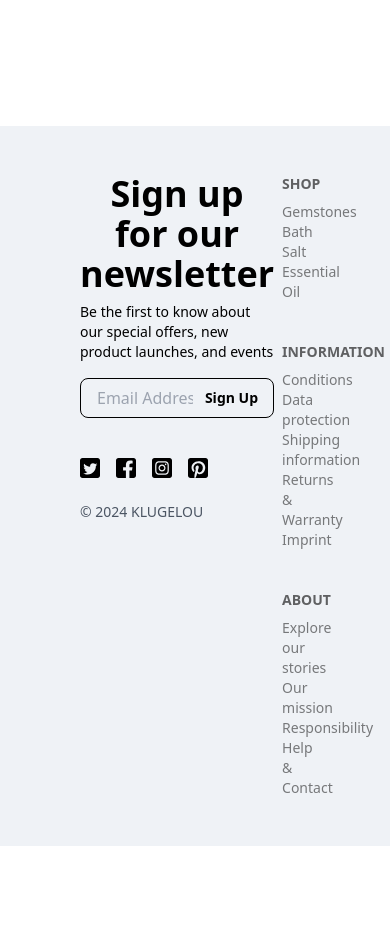
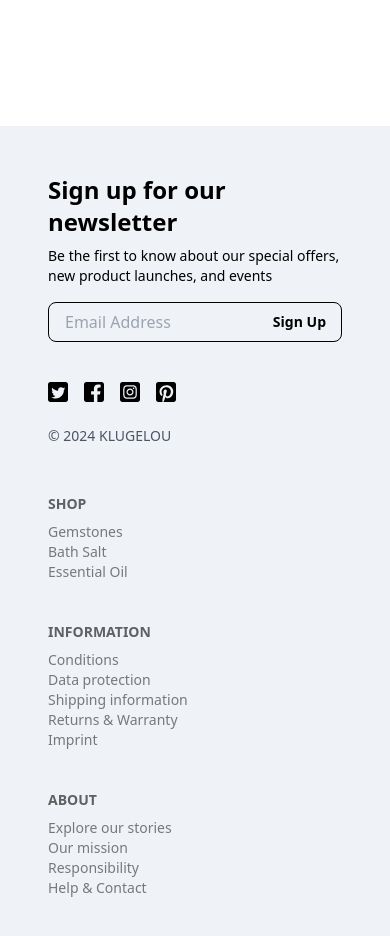
Before and after one commit to SebSchoeneberger/KLUGELOU-FE, a React (Vite) app: page / in a window 390 px wide. Shown: the part 8380-9316 px from the top of the page. Before the commit the page ends 9226 px from the top, so only its background shows below. Built offline with nearby package versions, Linux system fonts and the light colour scheme; a web font is replaced by a local one.

Commit message:
Full responsivness for the Webpage

```diff
--- a/src/Components/Footer.jsx
+++ b/src/Components/Footer.jsx
@@ -6,10 +6,10 @@ import pinterestIcon from "../assets/img/Social media/5282545_pin_pinterest_insp
 function Footer() {
   return (
       <>
-          <footer className="footer bg-[#EFF2F6] text-base-content py-12 px-20">
-              <div className="flex lg:flex-row justify-between w-full">
+          <footer className="footer bg-[#EFF2F6] text-base-content py-12 px-12 md:px-20">
+              <div className="flex flex-col md:flex-row justify-between w-full">
                   <section className="flex flex-col max-w-[450px] items-start lg:w-1/2 mb-10 lg:mb-0">
-                      <h3 className="text-black font-semibold text-4xl mb-2">Sign up for our newsletter</h3>
+                      <h3 className="text-black font-semibold text-left text-2xl md:text-4xl mb-2">Sign up for our newsletter</h3>
                       <p className="text-black text-left text-sm mb-4">Be the first to know about our special offers, new product launches, and events</p>
 
                       {/* Input with button inside */}
--- a/src/Pages/Home.jsx
+++ b/src/Pages/Home.jsx
@@ -40,7 +40,8 @@ function Home() {
 
             </section>
 
-            <section className="grid grid-cols-1 md:grid-cols-2 lg:grid-cols-3 xl:grid-cols-4 items-center px-4 lg:px-24 gap-8 lg:gap-14 pb-60">
+            <section className="grid justify-items-center items-center grid-cols-1 px-4 sm:grid-cols-2 lg:grid-cols-3 xl:grid-cols-4 gap-8 lg:gap-14 pb-60">
+
                 <Cards />
                 <Cards />
                 <Cards />
```
